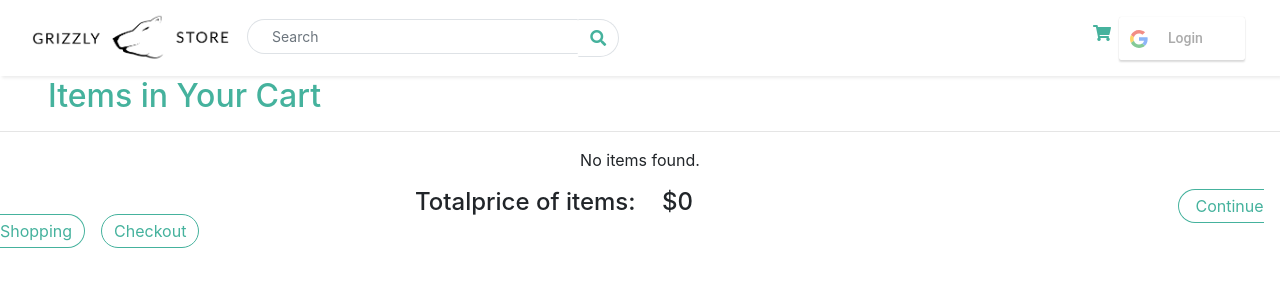
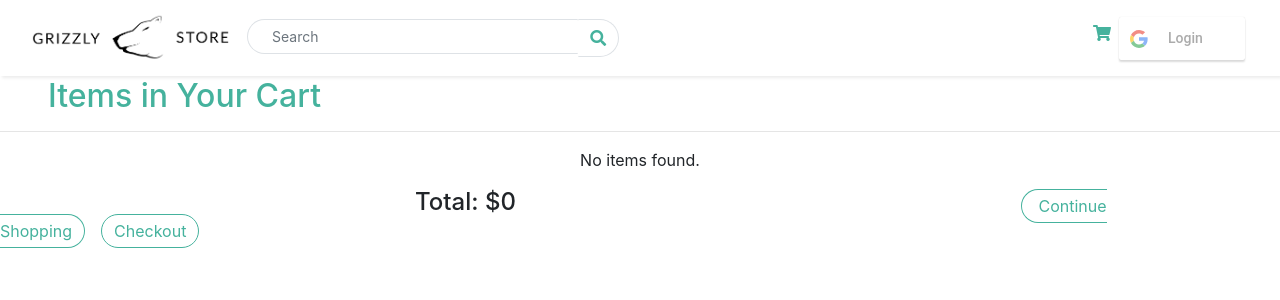
Before and after one commit to CognizantGrads-TeamALT/grizzly-frontend, a React (Create React App) app: page /shoppingcart in a window 1280 px wide. Shown: the top 300 px of the page. Built offline with nearby package versions, Linux system fonts and the light colour scheme.

Commit message:
Minor adjustments/clean up. :)

```diff
--- a/src/actions/cartActions.js
+++ b/src/actions/cartActions.js
@@ -15,7 +15,7 @@ export const loadCart = () => dispatch => {
 
 // Save the cart data.
 export const saveCart = data => {
-    let newData = !(isEmpty(data)) ? data : {}
+    let newData = !isEmpty(data) ? data : {}
     localStorage.setItem(location, JSON.stringify(newData));
 }
 
--- a/src/components/portal/customer/ShoppingCart.js
+++ b/src/components/portal/customer/ShoppingCart.js
@@ -5,13 +5,16 @@ import { Link } from "react-router-dom";
 import isEmpty from "../../../validation/is-empty";
 import Spinner from "../../common/Spinner";
 import PropTypes from "prop-types";
+
 import { getProduct, getProductBatch } from "../../../actions/productsActions";
 import { loadCart, saveCart, changeQuantity, removeFromCart } from "../../../actions/cartActions";
+
 import ProductImage from '../common/ProductImage';
 
 class ShoppingCart extends Component {
   constructor(props) {
     super(props);
+
     this.state = {
       totalPrice: 0,
       triggeredFetch: false,
@@ -24,19 +27,17 @@ class ShoppingCart extends Component {
     this.triggeredFetch = false;
     this.totalPrice = 0;
   }
+
   // Will update the totalPrice once the cart is cleared
-  componentWillUpdate() {
+  componentDidUpdate() {
     this.totalPrice = 0;
   }
+
   // Load their cart from local storage if it is empty...
   componentDidMount() {
     if (isEmpty(this.props.product.cart)) {
       this.props.loadCart();
     }
-  }
-
-  removeFromCart(single, productId) {
-    this.props.removeFromCart(single.productId);
   }
 
   onChange(productId, newValue) {
@@ -64,7 +65,6 @@ class ShoppingCart extends Component {
       }
 
       if (productIdArray !== '') {
-        console.log(productIdArray);
         this.props.getProductBatch(productIdArray);
       } else
         this.props.product.fetchingCart = false;
@@ -114,7 +114,7 @@ class ShoppingCart extends Component {
             <h6 className="d-inline ml-5">{prod.name}</h6>
             <ul className="d-inline">
               <li id="price" className="d-inline mr-3">
-                $ {prod.price}
+                ${prod.price} x
               </li>
               <li className="d-inline">
                 <input
@@ -134,7 +134,7 @@ class ShoppingCart extends Component {
           <div align="right" className="col-2 d-inline product-total-price ">
             <p name="totalPricePerProduct" className="d-inline">
               {" "}
-              $ {prod.price * this.props.product.cart[prod.productId]}</p>
+              ${prod.price * this.props.product.cart[prod.productId]}</p>
           </div>
           <div align="right" className="col-1 d-inline remove-btn">
             <button
@@ -160,10 +160,8 @@ class ShoppingCart extends Component {
         <div align="right" className="totalprice d-inline mb-8">
           <div align="center" className="d-inline col mr-6 mb-5">
             <h4 align="center" className="d-inline h4-totalprice">
-              Totalprice of items: </h4>
-            <div align="center" className="d-inline ">
-              <h4 className="d-inline"> ${this.totalPrice}</h4>
-            </div>
+              Total: ${this.totalPrice}
+            </h4>
           </div>
         </div>
         <div align="right" className="row-2 d-inline checkout-btn div-checkout mt-5">
--- a/src/reducers/productReducer.js
+++ b/src/reducers/productReducer.js
@@ -75,10 +75,6 @@ export default function(state = initialState, action) {
         loadingCategories: true
       };
     case types.ADD_TO_CART:
-      // Checks if we already have the item in the cart.
-      //if (state.cart.indexOf(action.productId) !== -1)
-      //  return state;
-
       var newCart = isEmpty(state.cart) ? {} : state.cart;
       newCart[action.product.productId] = isEmpty(newCart[action.product.productId]) ? 1 : newCart[action.product.productId]+1; // quantity.
       saveCart(newCart);
@@ -103,6 +99,7 @@ export default function(state = initialState, action) {
       newCart = isEmpty(state.cart) ? {} : state.cart;
       newCart[action.productId] = action.quantity;
       saveCart(newCart);
+
       return {
         ...state,
         cart: newCart
@@ -111,6 +108,7 @@ export default function(state = initialState, action) {
       newCart = isEmpty(state.cart) ? {} : state.cart;
       delete newCart[action.productId];
       saveCart(newCart);
+
       return {
         ...state,
         cart: newCart,
```
